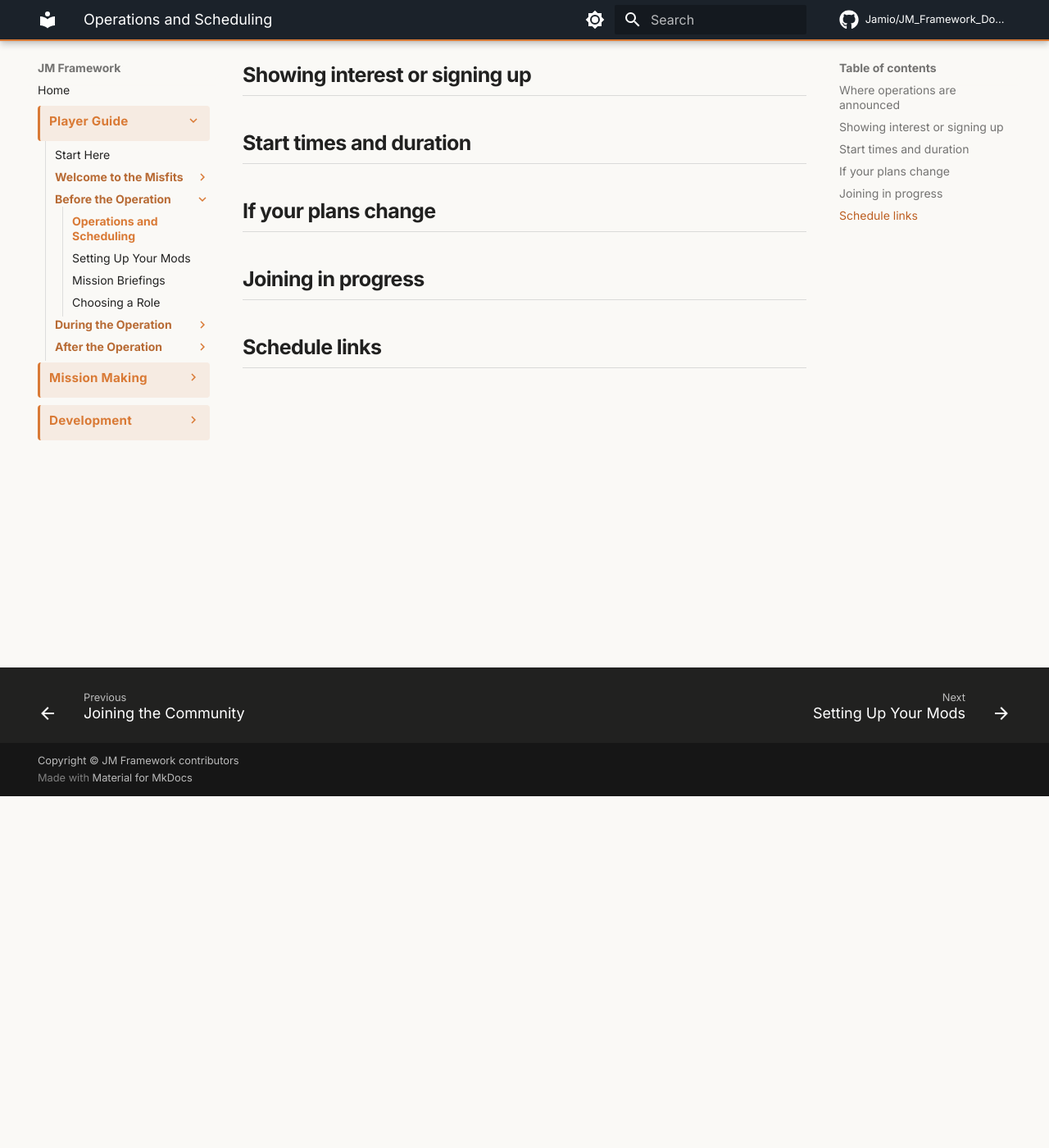
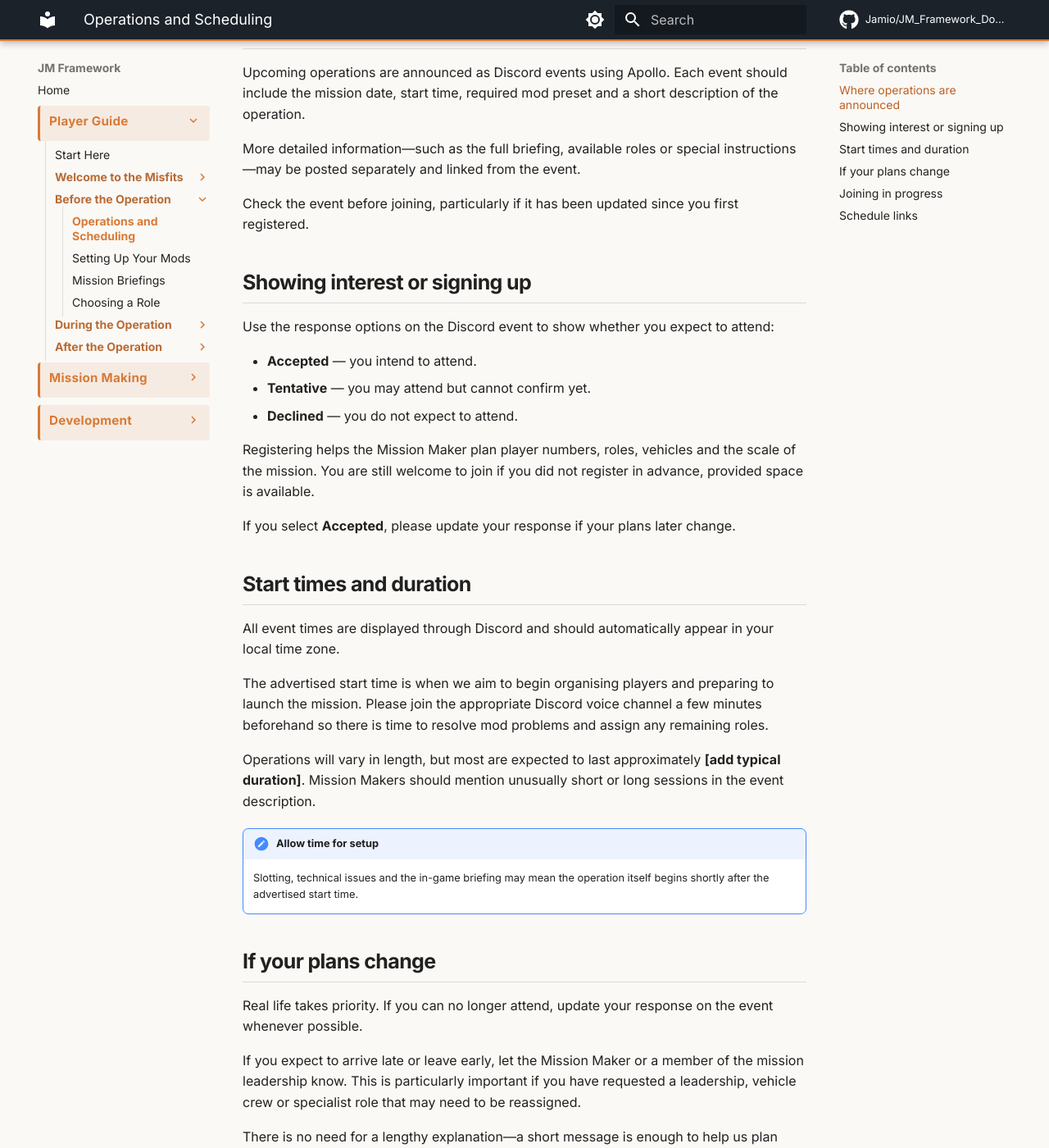
Before and after one commit to Jamio/JM_Framework_Docs, an MkDocs documentation site: the page built from docs/players/before/operations.md, in a window 1280 px wide and 1400 px high, scrolled down 429 px. Shown: the whole window at 82% size. Built offline with MkDocs 1.6.1 and Material for MkDocs 9.7.7, drawn with Linux system fonts in a browser that asks for light colours; comment, search, counter and statistics services are not loaded; some of the changed text lies outside the part shown.

Commit message:
Revise operations document with updated guidelines
Updated the operations document to include details on how to find upcoming operations, register interest, and guidelines for joining in progress. Added information on event announcements, response options, start times, and schedule links.

```diff
--- a/docs/players/before/operations.md
+++ b/docs/players/before/operations.md
@@ -1,31 +1,79 @@
 <div class="jmf-page-hero" style="--jmf-page-image: url('../../assets/images/player-operations.jpg');" markdown>
 <span class="jmf-eyebrow">BEFORE THE OPERATION</span>
 # Operations and Scheduling
-How missions are announced, scheduled, and attended.
+How to find upcoming operations, register your interest and arrive ready to play.
 </div>
 
 <!-- Optional header image: docs/assets/images/player-operations.jpg -->
 
 ## Where operations are announced
 
-<!-- Explain the event tool/channel and where players find dates, times, and mission details. -->
+Upcoming operations are announced as Discord events using Apollo. Each event should include the mission date, start time, required mod preset and a short description of the operation.
+
+More detailed information—such as the full briefing, available roles or special instructions—may be posted separately and linked from the event.
+
+Check the event before joining, particularly if it has been updated since you first registered.
 
 ## Showing interest or signing up
 
-<!-- Explain whether players react, RSVP, select tentative, or simply attend. -->
+Use the response options on the Discord event to show whether you expect to attend:
+
+- **Accepted** — you intend to attend.
+- **Tentative** — you may attend but cannot confirm yet.
+- **Declined** — you do not expect to attend.
+
+Registering helps the Mission Maker plan player numbers, roles, vehicles and the scale of the mission. You are still welcome to join if you did not register in advance, provided space is available.
+
+If you select **Accepted**, please update your response if your plans later change.
 
 ## Start times and duration
 
-<!-- Add time zone, expected arrival time, slotting time, and typical duration. -->
+All event times are displayed through Discord and should automatically appear in your local time zone.
+
+The advertised start time is when we aim to begin organising players and preparing to launch the mission. Please join the appropriate Discord voice channel a few minutes beforehand so there is time to resolve mod problems and assign any remaining roles.
+
+Operations will vary in length, but most are expected to last approximately **[add typical duration]**. Mission Makers should mention unusually short or long sessions in the event description.
+
+!!! note "Allow time for setup"
+    Slotting, technical issues and the in-game briefing may mean the operation itself begins shortly after the advertised start time.
 
 ## If your plans change
 
-<!-- Explain late arrival, dropping out, and who to notify. -->
+Real life takes priority. If you can no longer attend, update your response on the event whenever possible.
+
+If you expect to arrive late or leave early, let the Mission Maker or a member of the mission leadership know. This is particularly important if you have requested a leadership, vehicle crew or specialist role that may need to be reassigned.
+
+There is no need for a lengthy explanation—a short message is enough to help us plan around your absence.
 
 ## Joining in progress
 
-<!-- Explain whether JIP is supported and what a late player should do. -->
+Joining an operation after it has started may be possible, depending on the mission and its available reinforcement systems.
+
+If you arrive late:
+
+1. Join the Arma and Teamspeak servers
+2. Check whether the operation is still accepting additional players.
+3. Select an unassigned slot.
+4. Follow the instructions provided for spawning or redeploying.
+
+Do not select an empty slot without first checking that it does not belong to a disconnected or late player. This information should be in the briefing document.
+
+!!! warning "JIP availability"
+    Joining in progress cannot be guaranteed. Some missions may restrict late joining for technical, balance or narrative reasons. This is not a normal situation, but it is worth being aware of.
 
 ## Schedule links
 
-<!-- Add links to the Discord events channel, calendar, or operation hub. -->
+<div class="jmf-link-grid" markdown>
+
+- **[Upcoming Operations](ADD_DISCORD_EVENTS_LINK)**
+  View scheduled operations and register your attendance.
+
+- **[Operation Briefings](ADD_BRIEFINGS_LINK)**
+  Read mission briefings, role information and special instructions.
+
+- **[Community Calendar](ADD_CALENDAR_LINK)**
+  View upcoming community events in one place.
+
+</div>
+
+<!-- Replace the placeholder URLs above with permanent Discord, calendar or operation-hub links. -->
```
